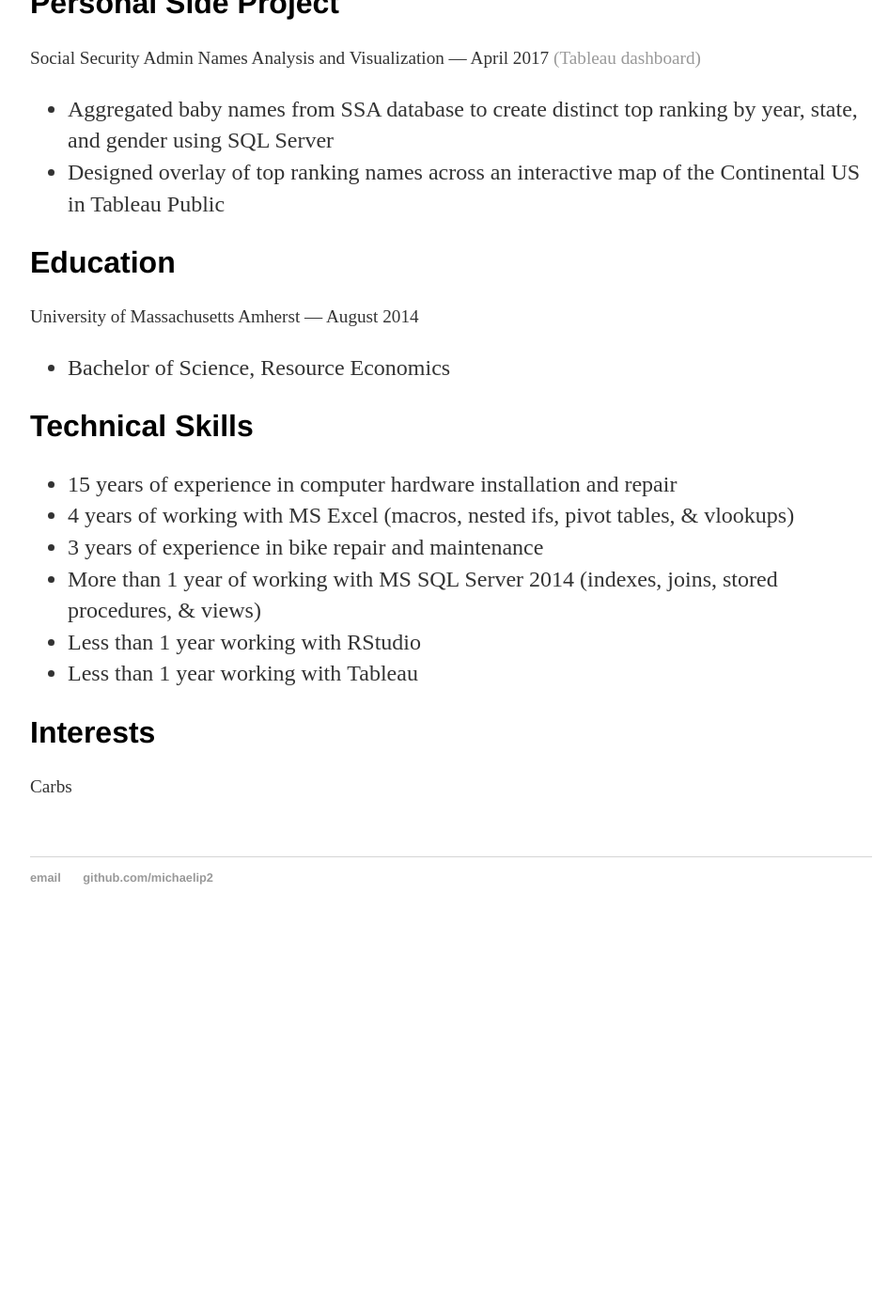
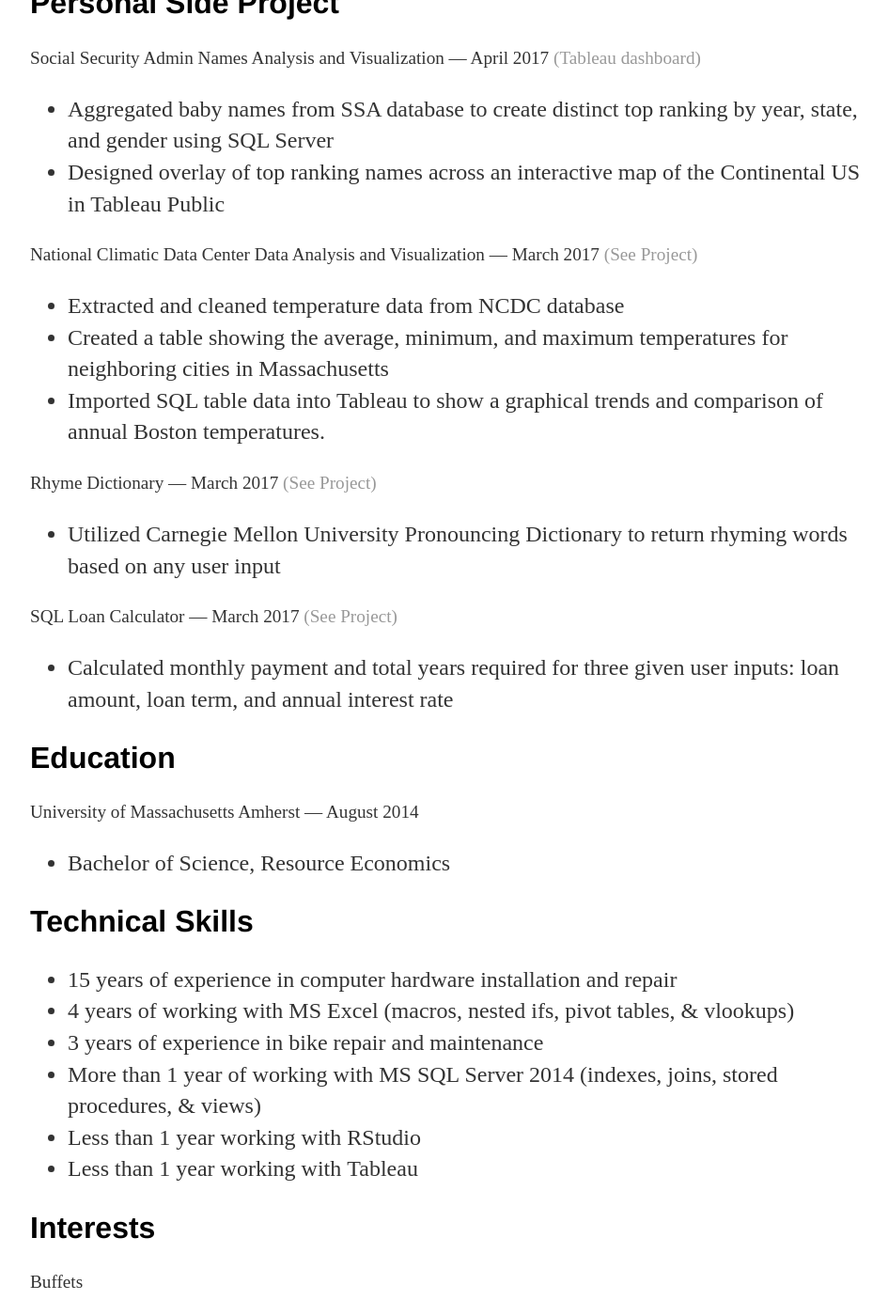
Before and after one commit to michaelip2/michaelip2.github.io, a Jekyll site: the page built from cv/index.html, in a window 1280 px wide and 1400 px high, scrolled down 1998 px. Shown: the whole window at 94% size, without its empty margins (160-1105 px from the left). Built offline with Jekyll 4.4.1, drawn with Linux system fonts in a browser that asks for light colours; before the commit the page ends 3001 px from its top, so only the background shows below that; some of the changed text lies outside the part shown.

Commit message:
Update index.html

```diff
--- a/cv/index.html
+++ b/cv/index.html
@@ -2,7 +2,6 @@
 layout: default
 title: CV of Michael Ip
 ---
-
 <div class="cv"><a class="download" title="Download CV as PDF" href="https://github.com/michaelip2/michaelip2.github.io/raw/master/_resume/Michael%20Ip%20Resume%202017.pdf">Download CV<br /><img src="https://raw.githubusercontent.com/michaelip2/michaelip2.github.io/master/images/seal.png" alt="" width="95" height="95" /></a></div>
 <div class="cv">
 <h1>Michael Ip</h1>
@@ -27,10 +26,10 @@ title: CV of Michael Ip
 </ul>
 <p>Dumpling Cafe &mdash; May 2012 - Current<br /> Business Manager</p>
 <ul>
+<li><span data-reactid=".0.1.3.8.2.b.2.$1.1.0.0.0.1.0.2.0">Managed payroll and on-boarding procedures for all employees</span></li>
+<li>Tracked business operations with daily sales reporting</li>
 <li>Handled Accounts Payable and bank/cash reconciliations</li>
 <li>Maintained vendor list and requested proper approvals for resupply</li>
-<li>Tracked business operations with daily sales reporting</li>
-<li><span data-reactid=".0.1.3.8.2.b.2.$1.1.0.0.0.1.0.2.0">Managed payroll and on-boarding procedures for all employees</span></li>
 </ul>
 <p>Emerson&rsquo;s Shoes &mdash; August 2015 - April 2016<br /> Shipping and Receiving Clerk</p>
 <ul>
@@ -54,6 +53,20 @@ title: CV of Michael Ip
 <li>Aggregated baby names from SSA database to create distinct top ranking by year, state, and gender using SQL Server</li>
 <li>Designed overlay of top ranking names across an interactive map of the Continental US in Tableau Public</li>
 </ul>
+<p>National Climatic Data Center Data Analysis and Visualization &mdash; March 2017 <a href="https://michaelip2.github.io/blog/2017/04/01/ncdc-weather-data-tableau">(See Project)</a></p>
+<ul>
+<li>Extracted and cleaned temperature data from NCDC database</li>
+<li>Created a table showing the average, minimum, and maximum temperatures for neighboring cities in Massachusetts</li>
+<li>Imported SQL table data into Tableau to show a graphical trends and comparison of annual Boston temperatures.</li>
+</ul>
+<p>Rhyme Dictionary &mdash; March 2017 <a href="https://michaelip2.github.io/blog/2017/03/20/rhyming-dictionary">(See Project)</a></p>
+<ul>
+<li>Utilized Carnegie Mellon University Pronouncing Dictionary to return rhyming words based on any user input</li>
+</ul>
+<p>SQL Loan Calculator &mdash; March 2017 <a href="https://michaelip2.github.io/blog/2017/03/09/loan-calculator">(See Project)</a></p>
+<ul>
+<li>Calculated monthly payment and total years required for three given user inputs: loan amount, loan term, and annual interest rate</li>
+</ul>
 <h2>Education</h2>
 <p>University of Massachusetts Amherst &mdash; August 2014</p>
 <ul>
@@ -69,5 +82,5 @@ title: CV of Michael Ip
 <li>Less than 1 year working with&nbsp;Tableau</li>
 </ul>
 <h2>Interests</h2>
-<p>Carbs</p>
+<p>Buffets</p>
 </div>
```
Also changed, not shown: other parts of cv/index.html (+1 -1 lines).
